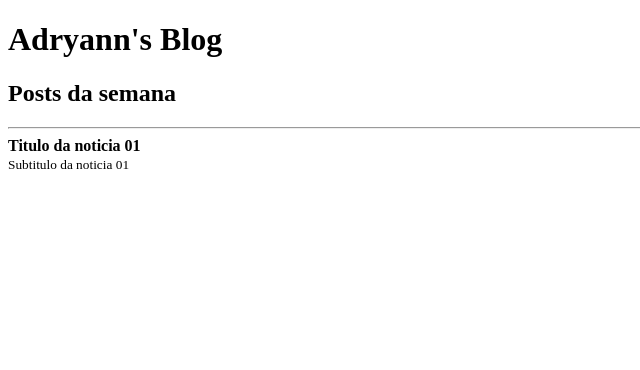
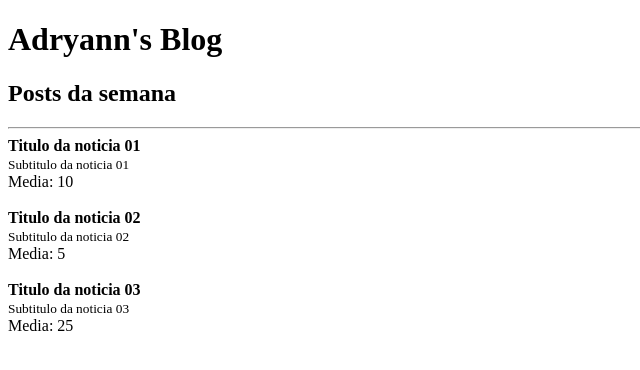
Before and after one commit to Layonzera/fundamentos-react, a React app: page / in a window 1280 px wide. Shown: the top 370 px of the page, without its empty margins (0-640 px from the left). Built offline with nearby package versions, Linux system fonts and the light colour scheme; the HTML template or start-up script is replaced by a standard one.

Commit message:
:test_tube: test: learning how type the props and how to set default values in props

```diff
--- a/src/App.js
+++ b/src/App.js
@@ -7,18 +7,35 @@
 export function App() {
   return (
     <>
-      <Header title="Adryann's Blog">
+      <Header>
         <h2>Posts da semana</h2>
       </Header>
 
       <hr />
 
       <Post
+        likes={20}
         post={{
           title: 'Titulo da noticia 01',
           subtitle: 'Subtitulo da noticia 01'
         }}
       />
+
+      <Post
+        likes={10}
+        post={{
+          title: 'Titulo da noticia 02',
+          subtitle: 'Subtitulo da noticia 02'
+        }}
+      />
+
+      <Post
+        likes={50}
+        post={{
+          title: 'Titulo da noticia 03',
+          subtitle: 'Subtitulo da noticia 03'
+        }}
+      />
     </>
   );
 }
--- a/src/Header.js
+++ b/src/Header.js
@@ -1,4 +1,6 @@
 import React from "react";
+
+import PropTypes from 'prop-types';
 
 export function Header(props) {
   return (
@@ -8,3 +10,12 @@
     </>
   )
 }
+
+Header.propTypes = {
+  title: PropTypes.string,
+  children: PropTypes.node,
+}
+
+Header.defaultProps = {
+  title: `Adryann's Blog`
+}
--- a/src/Post.js
+++ b/src/Post.js
@@ -1,4 +1,5 @@
 import React from "react";
+import PropTypes from 'prop-types';
 
 export function Post(props) {
   return (
@@ -6,8 +7,18 @@
       <article>
         <strong>{props.post.title}</strong><br />
         <small>{props.post.subtitle}</small>
+        <br />
+        Media: {props.likes / 2}
       </article>
       <br />
     </>
   )
 }
+
+Post.propTypes = {
+  likes: PropTypes.number.isRequired,
+  post: PropTypes.shape({
+    title: PropTypes.string.isRequired,
+    subtitle: PropTypes.string.isRequired,
+  }).isRequired,
+};
```
